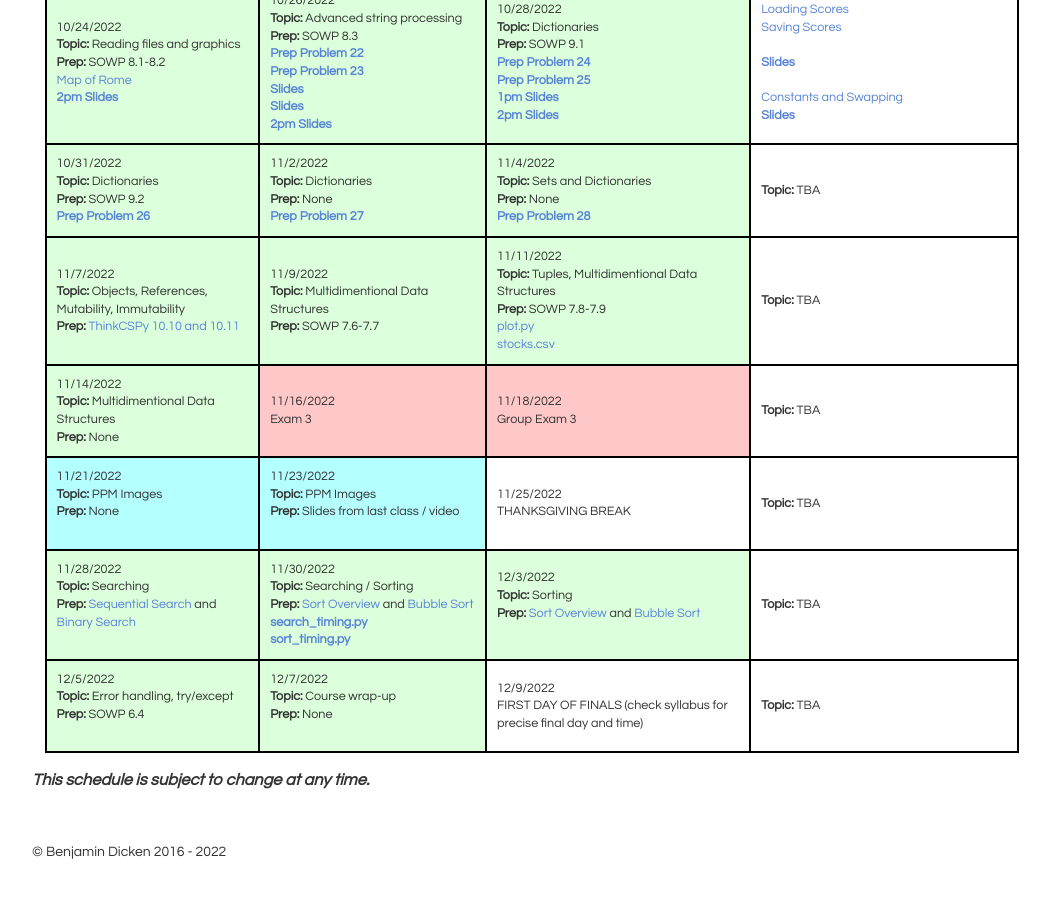
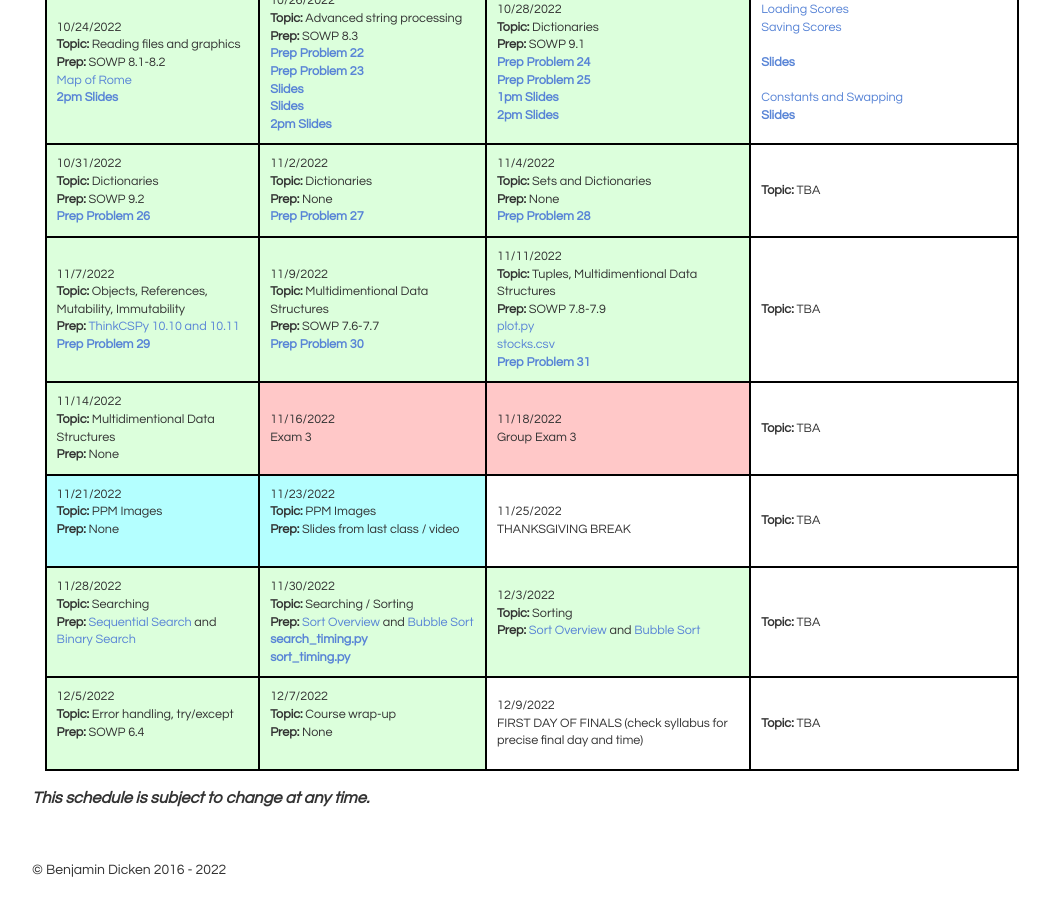
Before and after one commit to bddicken/cs110fall2022website, a Jekyll site: the page built from schedule/index.md, in a window 1280 px wide and 900 px high, scrolled down 1582 px. Shown: the whole window, without its empty margins (108-1158 px from the left). Built offline with Jekyll 4.4.1, drawn with Linux system fonts in a browser that asks for light colours.

Commit message:
Add links to prep problems

```diff
--- a/schedule/index.md
+++ b/schedule/index.md
@@ -386,11 +386,13 @@ The <b>Prep</b> for each day indicates the work you need to have completed <b>BE
     11/7/2022 <br/>
     <b>Topic:</b> Objects, References, Mutability, Immutability <br/>
     <b>Prep:</b> <a href="https://runestone.academy/runestone/books/published/thinkcspy/Lists/ObjectsandReferences.html">ThinkCSPy 10.10 and 10.11</a> <br/>
+    <a href="../preps/29/"><b>Prep Problem 29</b></a> <br/>
   </td>
   <td class="topic-general">
     11/9/2022 <br/>
     <b>Topic:</b> Multidimentional Data Structures <br/>
     <b>Prep:</b> SOWP 7.6-7.7 <br/>
+    <a href="../preps/30/"><b>Prep Problem 30</b></a> <br/>
   </td>
   <td class="topic-general">
     11/11/2022 <br/>
@@ -398,6 +400,7 @@ The <b>Prep</b> for each day indicates the work you need to have completed <b>BE
     <b>Prep:</b> SOWP 7.8-7.9 <br/>
     <a href="./res/plot.py">plot.py</a> <br/>
     <a href="./res/stocks.csv">stocks.csv</a> <br/>
+    <a href="../preps/31/"><b>Prep Problem 31</b></a> <br/>
   </td>
   <td>
     <b>Topic:</b> TBA
```
